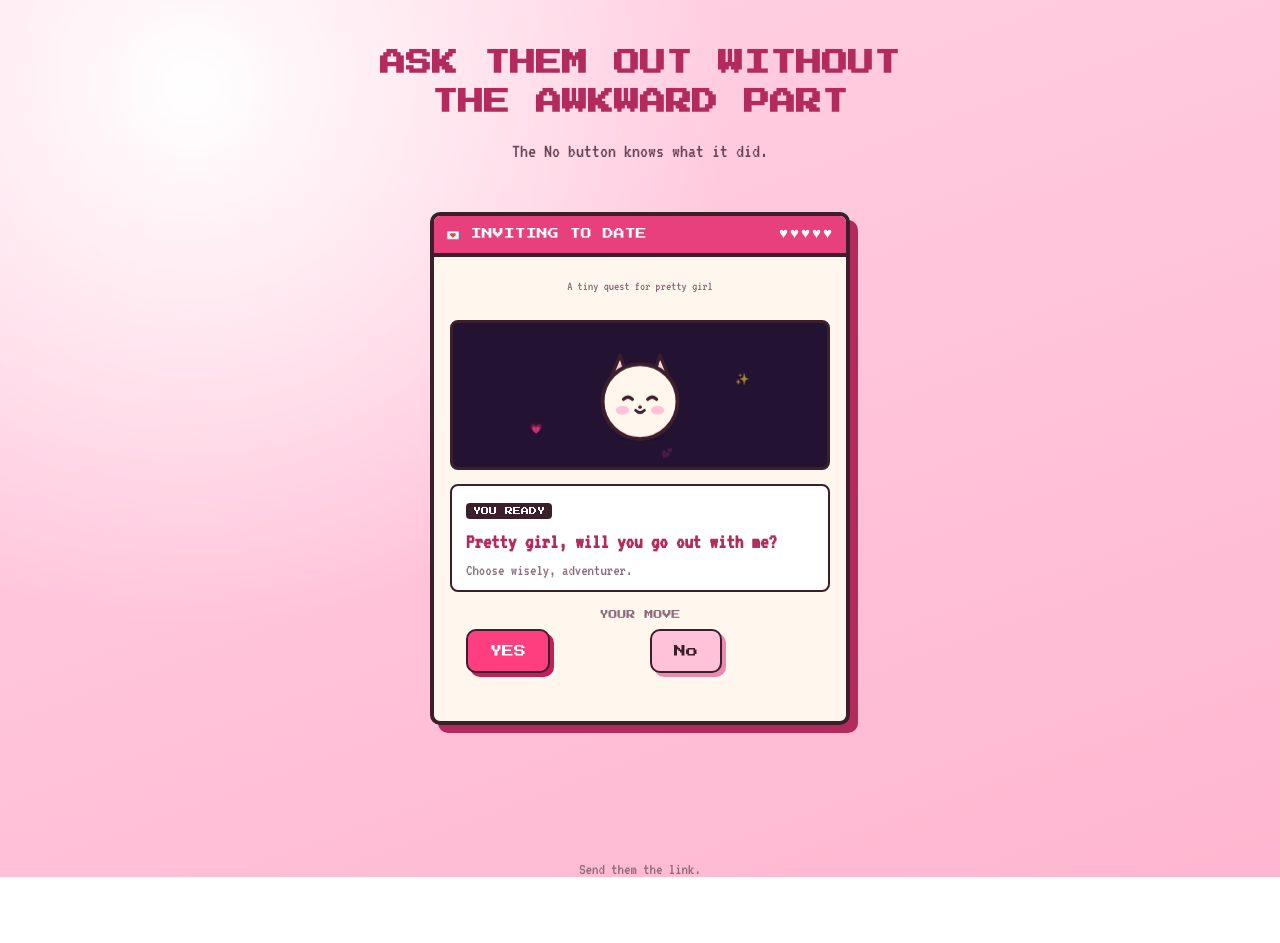
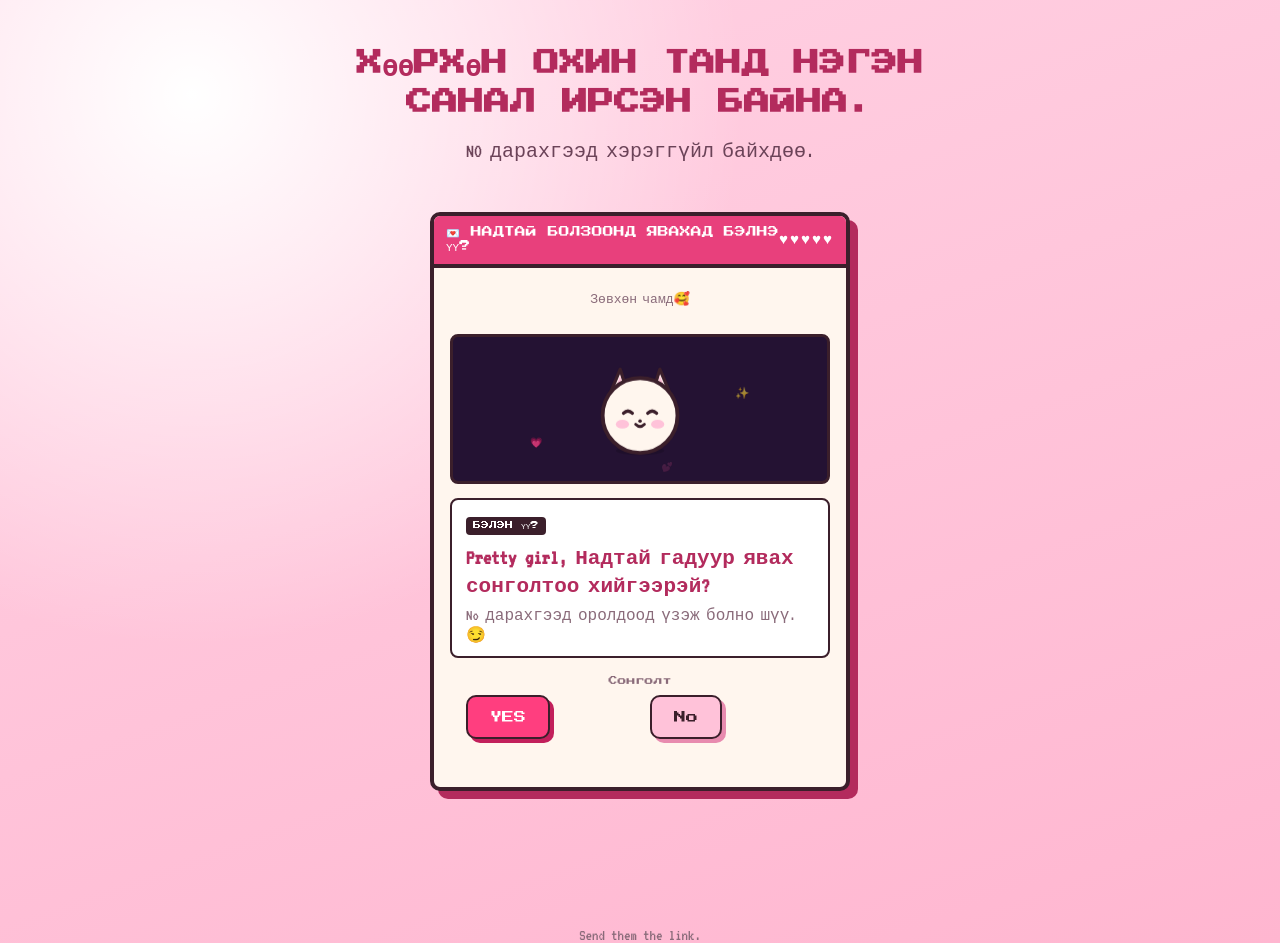
Before and after one commit to pzjswn89hg-lab/card, a plain HTML site: page index.html in a window 1280 px wide. Before the commit the page ends 877 px from the top, so only its background shows below. Drawn offline with Linux system fonts and the light colour scheme.

Commit message:
Update index.html

```diff
--- a/index.html
+++ b/index.html
@@ -496,17 +496,17 @@
 
   <div class="wrap">
     <header class="page-head">
-      <h1 class="pixel">ASK THEM OUT WITHOUT THE AWKWARD PART</h1>
-      <p>The No button knows what it did.</p>
+      <h1 class="pixel">ХӨӨРХӨН ОХИН ТАНД НЭГЭН САНАЛ ИРСЭН БАЙНА.</h1>
+      <p>NO дарахгээд хэрэггүйл байхдөө.</p>
     </header>
 
     <div class="stage">
       <div class="window" id="window">
         <div class="titlebar">
-          <span class="tb-left">💌 INVITING TO DATE</span>
+          <span class="tb-left">💌 НАДТАЙ БОЛЗООНД ЯВАХАД БЭЛНЭ ҮҮ?</span>
           <span class="hearts">♥♥♥♥♥</span>
         </div>
-        <p class="quest-line" id="quest-line">A tiny quest for pretty girl</p>
+        <p class="quest-line" id="quest-line">Зөвхөн чамд🥰</p>
 
         <div class="game-area">
 
@@ -535,12 +535,12 @@
             </div>
 
             <div class="log">
-              <span class="tag">YOU READY</span>
-              <p class="q"><span id="log-name">Pretty girl</span>, <span id="log-q">will you go out with me?</span></p>
-              <p class="sub" id="log-sub">Choose wisely, adventurer.</p>
+              <span class="tag">БЭЛЭН ҮҮ?</span>
+              <p class="q"><span id="log-name">Pretty girl</span>, <span id="log-q">Надтай гадуур явах сонголтоо хийгээрэй?</span></p>
+              <p class="sub" id="log-sub">No дарахгээд оролдоод үзэж болно шүү.😏</p>
             </div>
 
-            <p class="move-label">YOUR MOVE</p>
+            <p class="move-label">Сонголт</p>
 
             <div class="btn-zone" id="btn-zone">
               <button type="button" class="btn yes-btn" id="yes-btn">YES</button>
@@ -569,7 +569,7 @@
                   <path d="M42 66 Q50 74 58 66" stroke="#3B1F2B" stroke-width="2.5" fill="none"
                     stroke-linecap="round" />
                 </svg>
-                <p class="success-headline fancy" id="success-headline">yay!! see you soon</p>
+                <p class="success-headline fancy" id="success-headline">yay!! удахгүй уулзая😉</p>
               </div>
 
               <div class="plan-fields">
```
